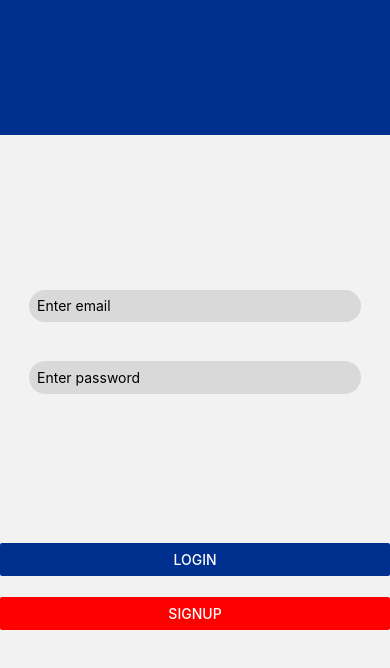
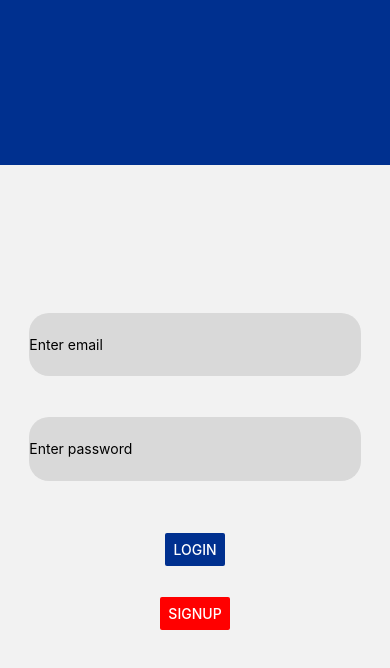
Before and after one commit to mPinyana/Shuttle-Example, a React Native app in the folder Demos/Example/: screen /Login in a window 390 px wide. Shown: the top 668 px of the page. Built offline with nearby package versions, Linux system fonts and the light colour scheme.

Commit message:
login page formatting and sign up page created

```diff
--- a/Demos/Example/app/Pages/LoginPage.js
+++ b/Demos/Example/app/Pages/LoginPage.js
@@ -131,17 +131,17 @@ const fetchUserProfile = async (userId) => {
                 />
         </View>
 
-    <View style={styles.buttonContainer}>
-        <Button color={'#00308F'}
+        <View style={styles.buttonContainer}>
+            <Button color={'#00308F'}
             style={styles.button}
             title='Login'
             onPress={logginIn}/>
 
-        <Button color={'red'}
+            <Button color={'red'}
             style={styles.button}
             title='SignUp'
             onPress={SignUp}/>
-    </View>
+        </View>
 
     </View>
 
@@ -155,7 +155,7 @@ const styles = StyleSheet.create({
     },
 
     header: {
-        height: '16%',
+        flex: 0.26,
         width:'100%',
         backgroundColor: '#00308F',
         justifyContent:'space-evenly',
@@ -168,10 +168,11 @@ const styles = StyleSheet.create({
     },
 
     Salutations:{
-        height:'16%',
+        flex: 0.2,
         alignItems:'center',
+        justifyContent:'space-evenly',
         width:'100%',
-        padding: '7%',
+
     },
 
     Hi:{
@@ -180,22 +181,22 @@ const styles = StyleSheet.create({
         color:'#00308F',
     },
 
-    Welkom:{
-        fontStyle:'italic',
-        fontSize:Platform.OS==='android'? 22:0,
-        color:'#00308F',
-    },
+    // Welkom:{
+    //     fontStyle:'italic',
+    //     fontSize:Platform.OS==='android'? 22:0,
+    //     color:'#00308F',
+    // },
 
     InputBoxes:{
-        height: '30%',
+        height: '25%',
         width:'100%',
-        justifyContent:'flex-start',
+        justifyContent:'space-evenly',
         alignItems: 'center',
 
     },
 
     input: {
-        padding: '2%',
+        height: '30%',
         width: '85%',
         borderRadius: 20,
         justifyContent: 'space-evenly',
@@ -204,15 +205,21 @@ const styles = StyleSheet.create({
     },
 
     buttonContainer: {
-        height: '15%',
+        flex: 0.25,
         width:'100%',
-        flexDirection: 'column',
         justifyContent:'space-evenly',
+        alignItems: 'center',
+
+
     },
 
     button:{
-       width:'60%',
-       padding: '10%',
+        //padding: '10%',
+        width:'90%',
+        //borderRadius: 20,
+        //justifyContent: 'space-evenly',
+        //marginVertical: '2%',
+
     },
 
 })
```
Also changed, not shown: Demos/Example/app/Pages/SignUpScreen.js (added, +61 -0 lines).
